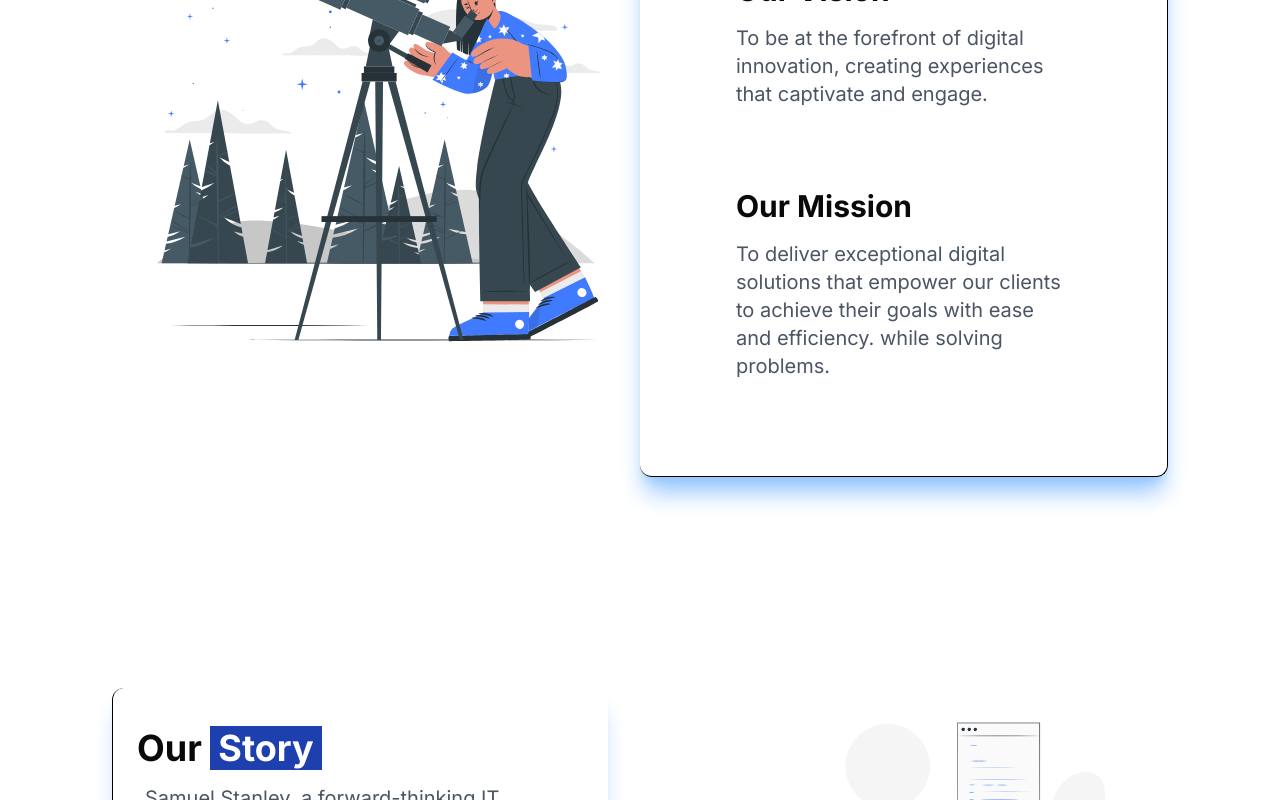
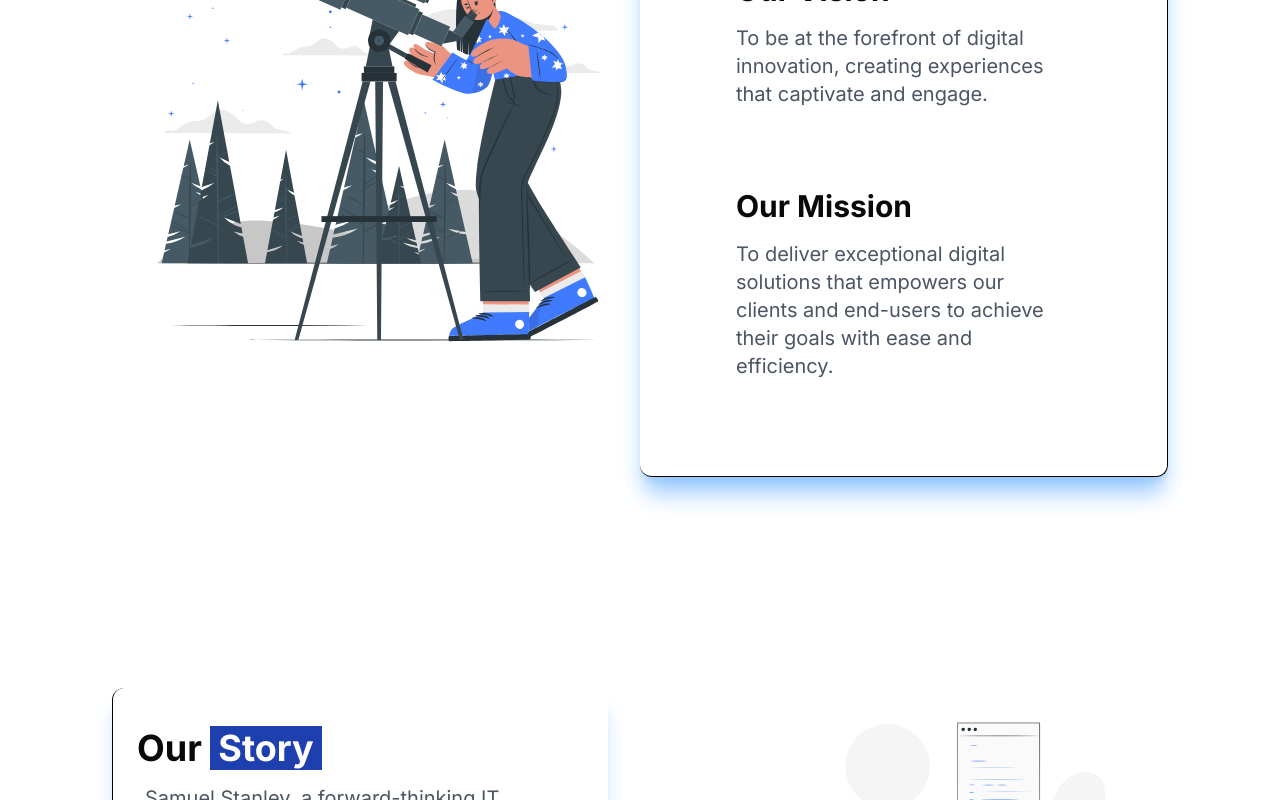
Before and after one commit to BigT001/Netcrest, a Next.js app: page /OurStory in a window 1280 px wide. Shown: the part 1104-1904 px from the top of the page. Built offline with nearby package versions, Linux system fonts and the light colour scheme.

Commit message:
added margin top to the landing page and screen hight for whore we are page

```diff
--- a/app/OurStory/page.tsx
+++ b/app/OurStory/page.tsx
@@ -7,7 +7,7 @@ import React from "react";
 export default function OurStory() {
   return (
     <div>
-      <section className="shadow-xl shadow-blue-300">
+      <section className="max-h-screen shadow-xl shadow-blue-300">
         <div
           className="mx-auto max-w-screen-xl px-4
         py-32 lg:flex lg:h-screen lg:items-center"
@@ -71,9 +71,9 @@ export default function OurStory() {
                     Our Mission
                   </h2>
                   <p className="mt-4 text-gray-600 text-xl">
-                    To deliver exceptional digital solutions that empower our
-                    clients to achieve their goals with ease and efficiency.
-                    while solving problems.
+                    To deliver exceptional digital solutions that empowers our
+                    clients and end-users to achieve their goals with ease and
+                    efficiency.
                   </p>
                 </div>
               </div>
--- a/app/page.tsx
+++ b/app/page.tsx
@@ -31,7 +31,7 @@ export default function Landingpage() {
 
       <div
         className="lg:h-screen pb-24 pt-10 lg:grid lg:grid-cols-2
-        sm:pb lg:gap-x-0 xl:gap-x-8 lg:pb-30 bg-white "
+        sm:pb lg:gap-x-0 xl:gap-x-8 lg:pb-30 bg-white mt-20"
       >
         <div className="col-span-2 px-6 lg:px-0 lg:pt-4">
           <div
```
